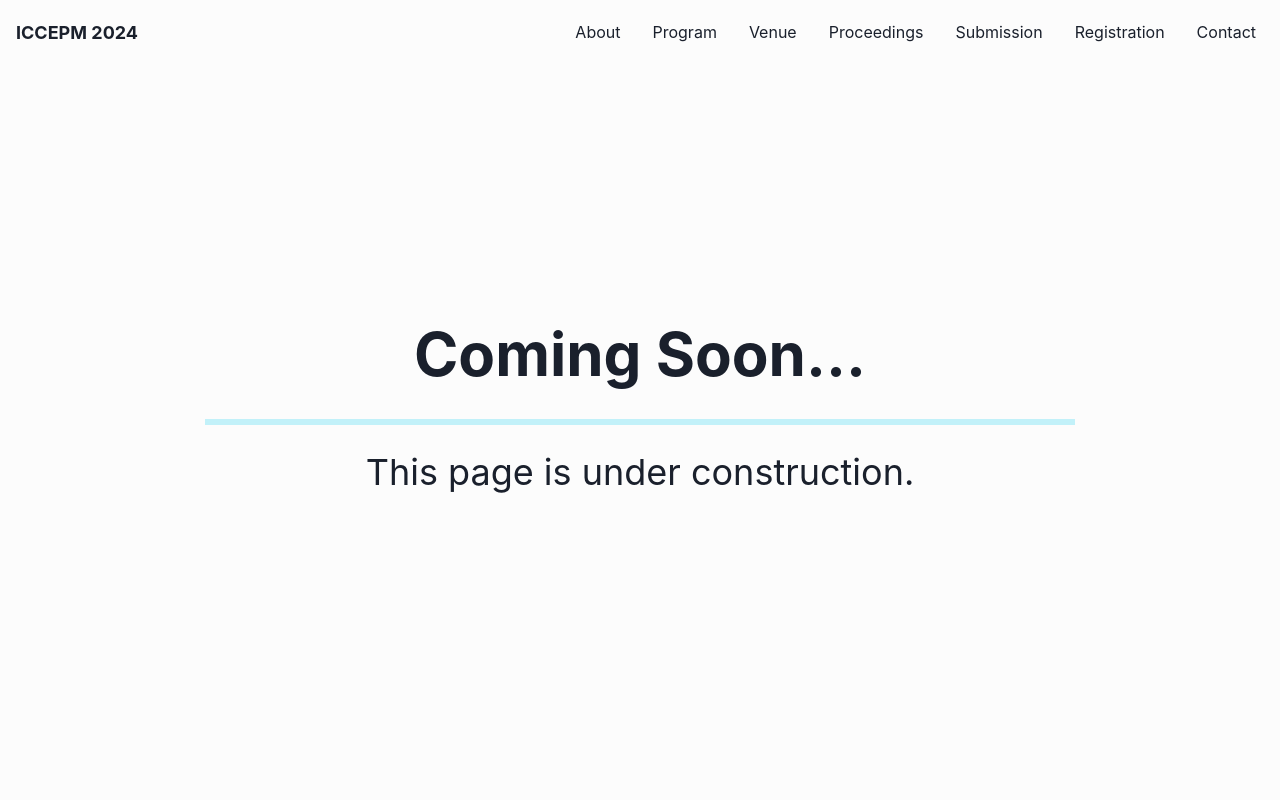
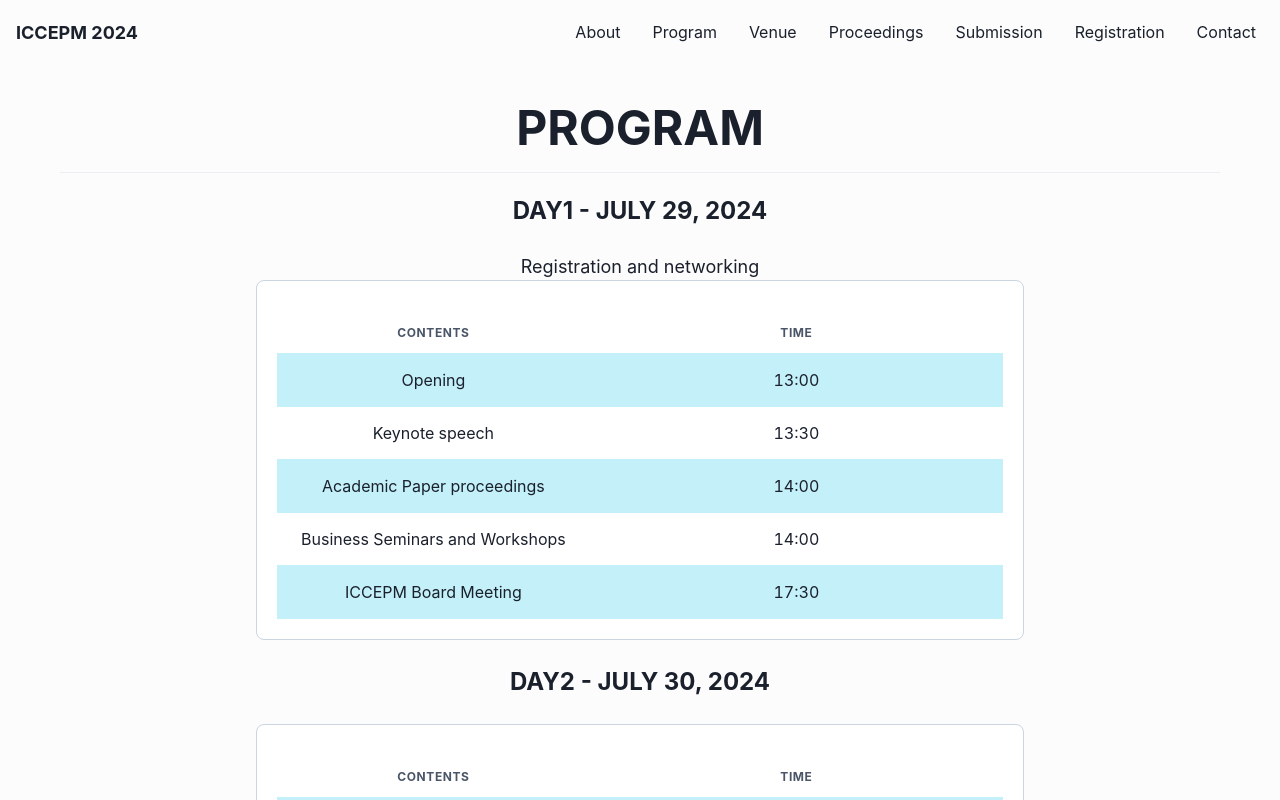
Before and after one commit to ktaroabobon/iccepm2024, a React (Create React App) app: page /program in a window 1280 px wide. Shown: the top 800 px of the page. Built offline with nearby package versions, Linux system fonts and the light colour scheme.

Commit message:
add: Program content

```diff
--- a/src/pages/Program.tsx
+++ b/src/pages/Program.tsx
@@ -1,11 +1,184 @@
 import React from "react";
 import { Base } from "./Base";
-import { ComingSoon } from "../components/ComingSoon";
+import ContentHeader from "../components/ContentHeader";
+import {
+  Box,
+  Stack,
+  Table,
+  TableContainer,
+  Tbody,
+  Td,
+  Text,
+  Th,
+  Thead,
+  Tr,
+  VStack,
+} from "@chakra-ui/react";
+
+interface ProgramContentProps {
+  startTime: string;
+  content: string;
+  place?: string;
+}
+
+interface ProgramItemProps {
+  date: string;
+  contents: ProgramContentProps[];
+}
+
+const PROGRAM: ProgramItemProps[] = [
+  {
+    date: "Day1 - July 29, 2024",
+    contents: [
+      {
+        startTime: "13:00",
+        content: "Opening",
+      },
+      {
+        startTime: "13:30",
+        content: "Keynote speech",
+      },
+      {
+        startTime: "14:00",
+        content: "Academic Paper proceedings",
+      },
+      {
+        startTime: "14:00",
+        content: "Business Seminars and Workshops",
+      },
+      {
+        startTime: "17:30",
+        content: "ICCEPM Board Meeting",
+      },
+    ],
+  },
+  {
+    date: "Day2 - July 30, 2024",
+    contents: [
+      {
+        startTime: "9:00",
+        content: "Opening",
+      },
+      {
+        startTime: "9:30",
+        content: "Keynote speech",
+      },
+      {
+        startTime: "10:00",
+        content: "Academic Paper proceedings",
+      },
+      {
+        startTime: "10:00",
+        content: "Business Seminars and Workshops",
+      },
+    ],
+  },
+  {
+    date: "Day3 - July 31, 2024",
+    contents: [
+      {
+        startTime: "9:00",
+        content: "Opening",
+      },
+      {
+        startTime: "9:30",
+        content: "Keynote speech",
+      },
+      {
+        startTime: "10:00",
+        content: "Academic Paper proceedings",
+      },
+      {
+        startTime: "10:00",
+        content: "Business Seminars and Workshops",
+      },
+      {
+        startTime: "17:30",
+        content: "Awards & Dinner banquet",
+        place: "Hotel Mystays Sapporo Aspen",
+      },
+    ],
+  },
+  {
+    date: "Day4 - August 1, 2024",
+    contents: [
+      {
+        startTime: "9:00",
+        content: "Excursion to Niseko",
+      },
+      {
+        startTime: "12:00",
+        content: "Tea at Niseko",
+        place: "Park Hyatt Niseko Hanazono",
+      },
+    ],
+  },
+];
 
 export const Program: React.FC = () => {
   return (
     <Base>
-      <ComingSoon />
+      <Box p={5}>
+        <VStack spacing={5} align={"center"}>
+          <ContentHeader props={{ title: "program" }} />
+
+          <Stack maxWidth={"768px"} width={"100%"} height={"100%"}>
+            <VStack divider={<br />}>
+              {PROGRAM.map((item, index) => (
+                <>
+                  <Text as={"b"} fontSize="2xl" textTransform="uppercase">
+                    {item.date}
+                  </Text>
+                  <br />
+                  {index === 0 && (
+                    <Text fontSize="lg">Registration and networking</Text>
+                  )}
+                  <Box
+                    overflow={"auto"}
+                    w={"100%"}
+                    bgColor={"white"}
+                    borderRadius={"lg"}
+                    borderColor={"gray.300"}
+                    borderWidth={"1px"}
+                    p={5}
+                  >
+                    <TableContainer width={"100%"}>
+                      <Table variant="striped" mt={3} colorScheme={"cyan"}>
+                        <Thead>
+                          <Tr>
+                            <Th textAlign={"center"} width={"20%"}>
+                              Contents
+                            </Th>
+                            <Th textAlign={"center"}>Time</Th>
+                          </Tr>
+                        </Thead>
+                        <Tbody>
+                          {item.contents.map((detail) => (
+                            <Tr key={"room1"}>
+                              <Td textAlign={"center"}>
+                                {detail.content}
+                                {detail.place && (
+                                  <>
+                                    <br />
+                                    <Text fontSize={"sm"}>
+                                      (at {detail.place})
+                                    </Text>
+                                  </>
+                                )}
+                              </Td>
+                              <Td textAlign={"center"}>{detail.startTime}</Td>
+                            </Tr>
+                          ))}
+                        </Tbody>
+                      </Table>
+                    </TableContainer>
+                  </Box>
+                </>
+              ))}
+            </VStack>
+          </Stack>
+        </VStack>
+      </Box>
     </Base>
   );
 };
```
